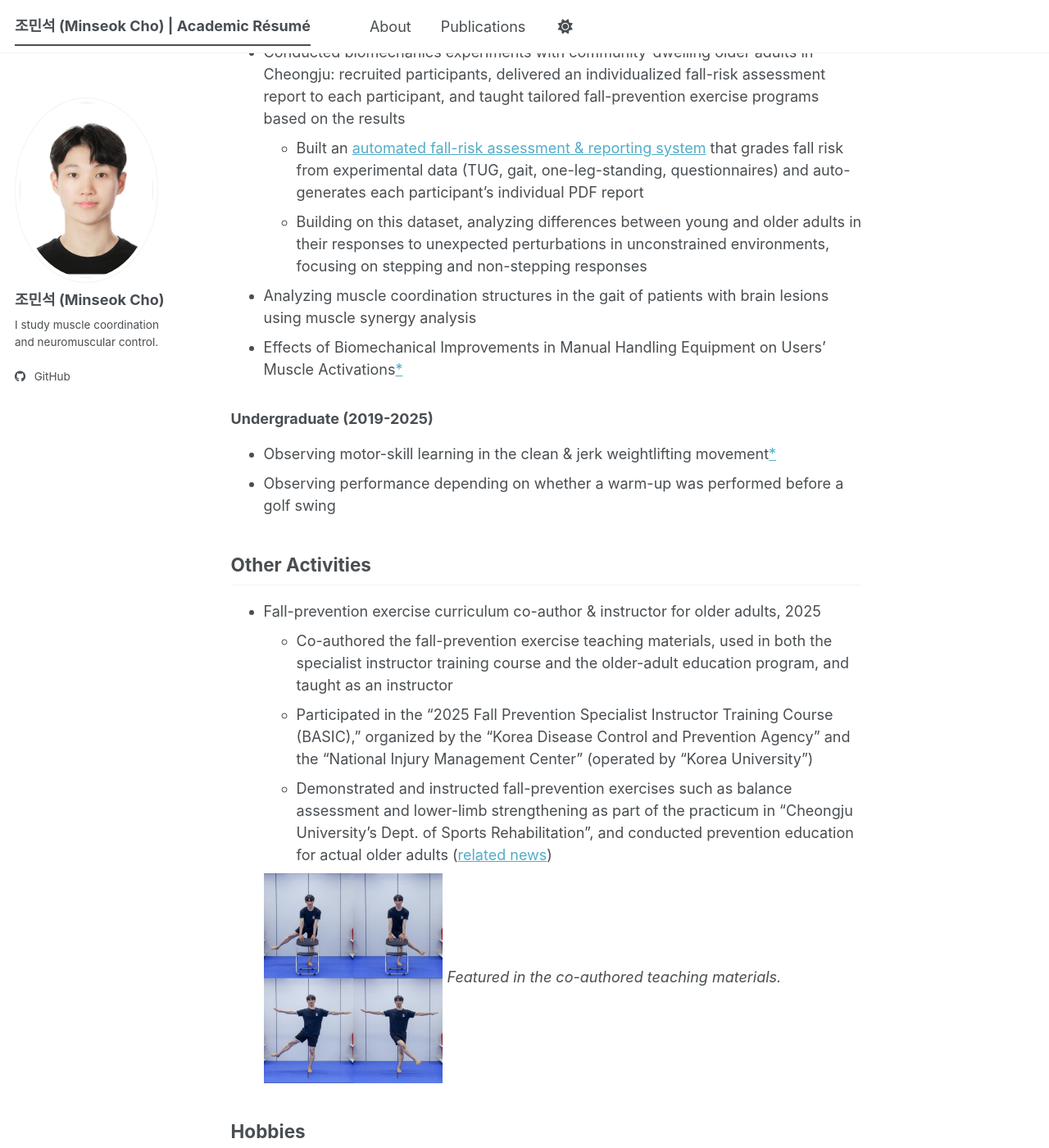
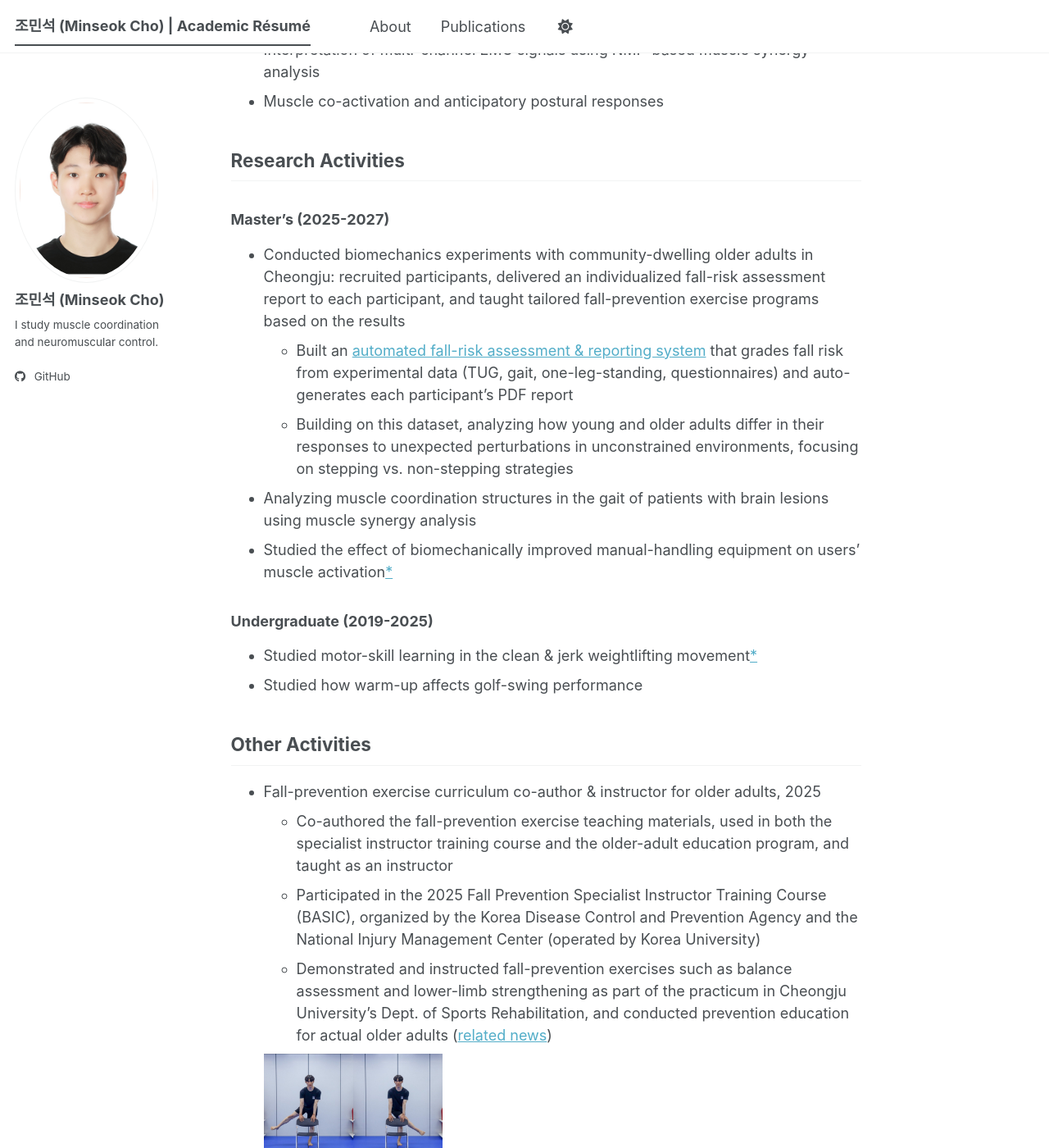
Before and after one commit to Rukkha1024/Rukkha1024.github.io, a Jekyll site: the page built from _pages/about.md, in a window 1280 px wide and 1400 px high, scrolled down 1053 px. Shown: the whole window at 82% size. Built offline with Jekyll 4.4.1, drawn with Linux system fonts in a browser that asks for light colours; a style sheet for code colours, icons or effects is not loaded; some of the changed text lies outside the part shown.

Commit message:
영어 이력서 표현·양식 정리
- Research Activities 동사 시제 통일(진행 현재형·완료 과거형)
- 기관명 큰따옴표 제거, 문구 다듬기
- Skills / Methods 섹션 추가
- 논문 저자명·인용 구두점 정리, 본인 이름 강조

Co-Authored-By: Claude Opus 4.8 (1M context) <noreply@anthropic.com>

```diff
--- a/_pages/about.md
+++ b/_pages/about.md
@@ -11,15 +11,23 @@ redirect_from:
 
 ## Research Profile
 
-I am interested in the relationship between human movement and muscles. Beyond observing biomechanical movement, I aim to study how the motor commands of the central nervous system regulate muscle activity.
+I am interested in how muscles coordinate to produce human movement. Beyond describing movement itself, I aim to study how motor commands from the central nervous system regulate muscle activity.
 
-Using multi-channel electromyography (EMG) and NMF-based muscle synergy analysis, I examine muscle coordination and postural control responses that emerge during repetitive movements such as walking, squatting and running, as well as under unexpected perturbations.
+Using multi-channel electromyography (EMG) and NMF-based muscle synergy analysis, I examine how muscle coordination and postural control adapt during repetitive tasks and in response to unexpected perturbations.
 
 ## Education
 
-- [Cheongju University, Dept. of Sports Rehabilitation](https://www.cju.ac.kr/sptrehab/index.do), M.S. in Sports Medicine, 2025–2027(expected)
+- [Cheongju University, Dept. of Sports Rehabilitation](https://www.cju.ac.kr/sptrehab/index.do), M.S. in Sports Medicine, 2025–2027 (expected)
   - Advisor: [Prof. Yushin Kim](https://scholar.google.co.kr/citations?user=hdV_QJMAAAAJ&hl=en)
 - [Hanyang University ERICA, Sports Coaching Major](http://sportsnarts.hanyang.ac.kr/en/sport/), 2019–2025
+
+## Skills / Methods
+
+- Multi-channel electromyography (EMG)
+- NMF-based muscle-synergy analysis
+- Biomechanical signal processing
+- Python for data analysis and automated reporting
+- Statistical analysis
 
 ## Research Interests
 
@@ -33,22 +41,22 @@ Using multi-channel electromyography (EMG) and NMF-based muscle synergy analysis
 ### Master's (2025-2027)
 
 - Conducted biomechanics experiments with community-dwelling older adults in Cheongju: recruited participants, delivered an individualized fall-risk assessment report to each participant, and taught tailored fall-prevention exercise programs based on the results
-  - Built an [automated fall-risk assessment & reporting system](https://github.com/Rukkha1024/elderly-balance-assessment-public) that grades fall risk from experimental data (TUG, gait, one-leg-standing, questionnaires) and auto-generates each participant's individual PDF report
-  - Building on this dataset, analyzing differences between young and older adults in their responses to unexpected perturbations in unconstrained environments, focusing on stepping and non-stepping responses
+  - Built an [automated fall-risk assessment & reporting system](https://github.com/Rukkha1024/elderly-balance-assessment-public) that grades fall risk from experimental data (TUG, gait, one-leg-standing, questionnaires) and auto-generates each participant's PDF report
+  - Building on this dataset, analyzing how young and older adults differ in their responses to unexpected perturbations in unconstrained environments, focusing on stepping vs. non-stepping strategies
 - Analyzing muscle coordination structures in the gait of patients with brain lesions using muscle synergy analysis
-- Effects of Biomechanical Improvements in Manual Handling Equipment on Users’ Muscle Activations[*](https://doi.org/10.24332/aospt.2025.21.2.12)
+- Studied the effect of biomechanically improved manual-handling equipment on users’ muscle activation[*](https://doi.org/10.24332/aospt.2025.21.2.12)
 
 ### Undergraduate (2019-2025)
 
-- Observing motor-skill learning in the clean & jerk weightlifting movement[*](https://github.com/Rukkha1024/Clean-Jerk-Improvement-after-3-Weeks-of-Training)
-- Observing performance depending on whether a warm-up was performed before a golf swing
+- Studied motor-skill learning in the clean & jerk weightlifting movement[*](https://github.com/Rukkha1024/Clean-Jerk-Improvement-after-3-Weeks-of-Training)
+- Studied how warm-up affects golf-swing performance
 
 ## Other Activities
 
 - Fall-prevention exercise curriculum co-author & instructor for older adults, 2025
   - Co-authored the fall-prevention exercise teaching materials, used in both the specialist instructor training course and the older-adult education program, and taught as an instructor
-  - Participated in the "2025 Fall Prevention Specialist Instructor Training Course (BASIC)," organized by the "Korea Disease Control and Prevention Agency" and the "National Injury Management Center" (operated by "Korea University")
-  - Demonstrated and instructed fall-prevention exercises such as balance assessment and lower-limb strengthening as part of the practicum in "Cheongju University's Dept. of Sports Rehabilitation", and conducted prevention education for actual older adults ([related news](https://www.sisanews.org/articles/224088838594))
+  - Participated in the 2025 Fall Prevention Specialist Instructor Training Course (BASIC), organized by the Korea Disease Control and Prevention Agency and the National Injury Management Center (operated by Korea University)
+  - Demonstrated and instructed fall-prevention exercises such as balance assessment and lower-limb strengthening as part of the practicum in Cheongju University's Dept. of Sports Rehabilitation, and conducted prevention education for actual older adults ([related news](https://www.sisanews.org/articles/224088838594))
 
   ![The author demonstrating a fall-prevention exercise, featured in the course teaching materials](../images/fall-prevention-demo.jpg){: style="width:30%"}
   *Featured in the co-authored teaching materials.*
```
Also changed, not shown: _pages/publications.md (+3 -3 lines).
